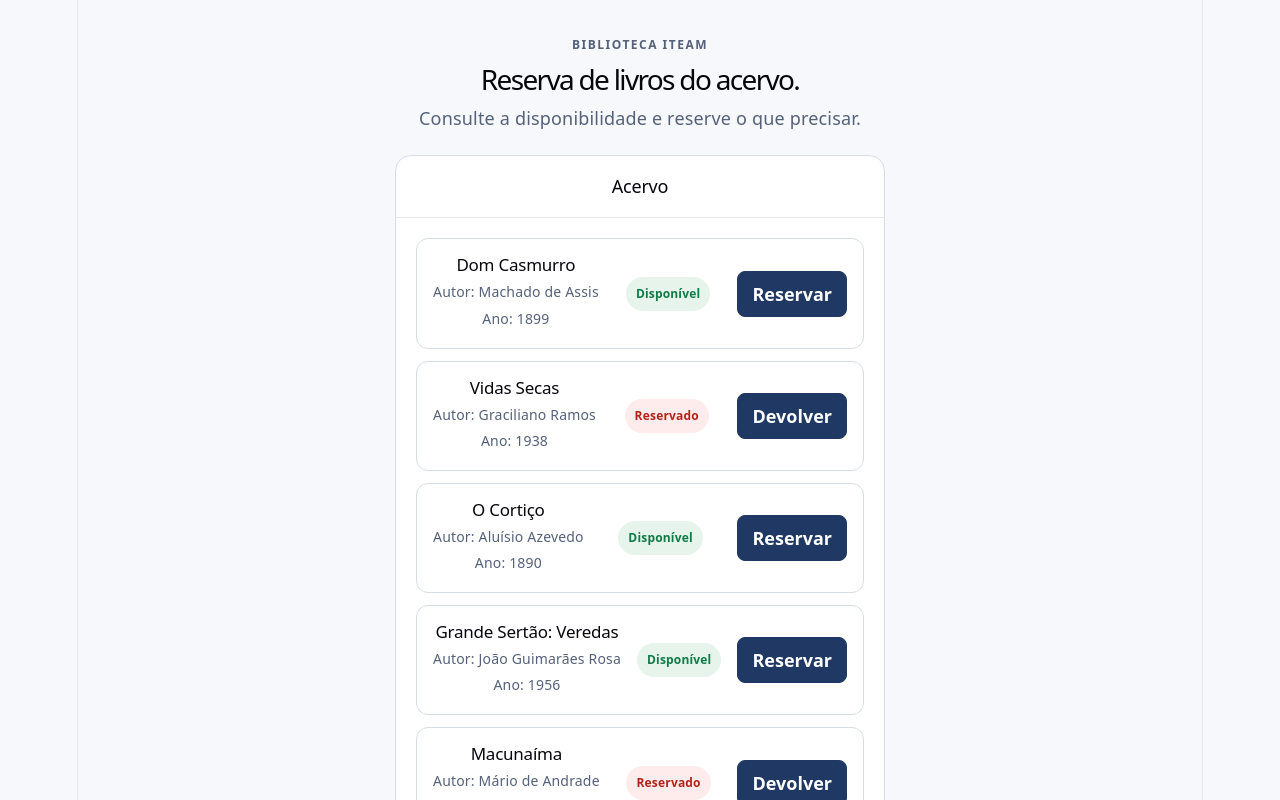
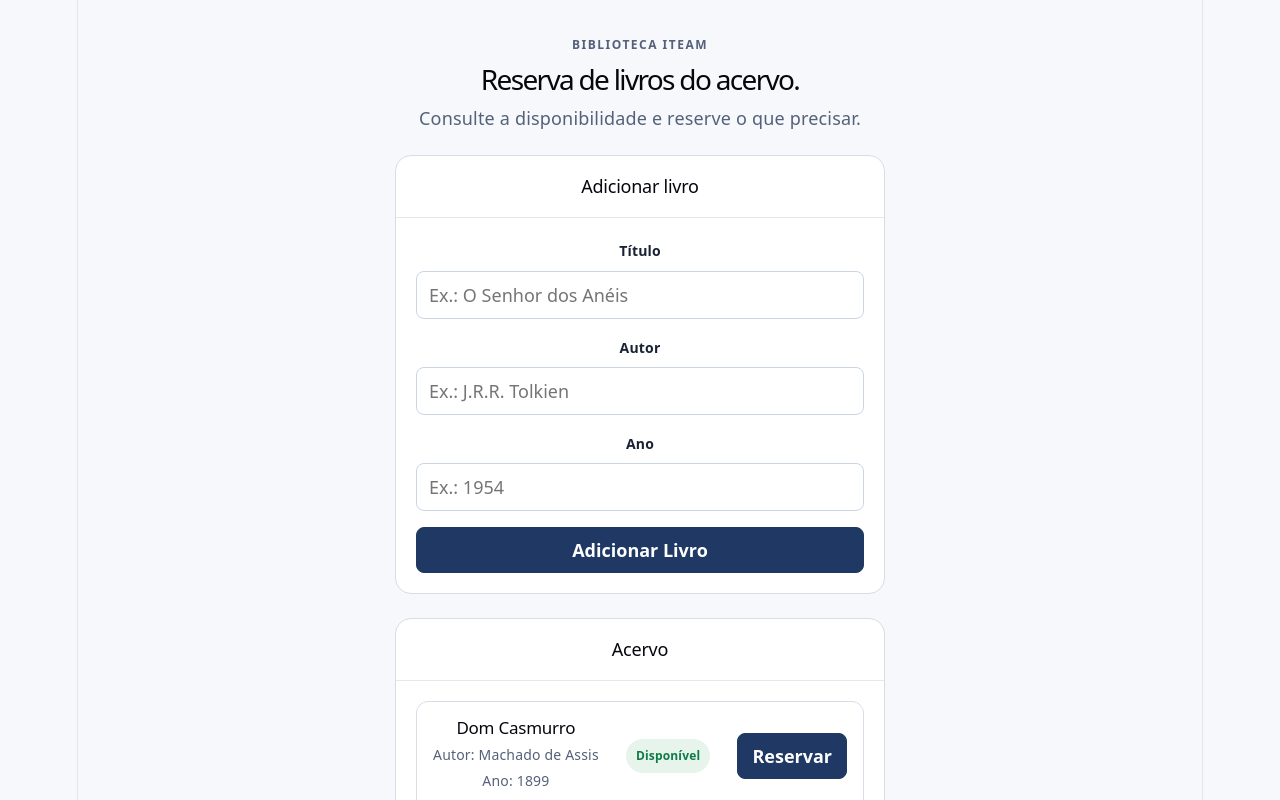
Before and after one commit to Rafael-C-Senger/reserva-biblioteca-rafael-senger, a React (Vite) app: page / in a window 1280 px wide. Shown: the top 800 px of the page. Built offline with nearby package versions, Linux system fonts and the light colour scheme.

Commit message:
feat: adiciona formulario de cadastro de livros

```diff
--- a/src/App.jsx
+++ b/src/App.jsx
@@ -3,6 +3,7 @@
 import { useState } from "react";
 import BookList from "./components/BookList";
 import Panel from "./components/Panel";
+import BookForm from "./components/BookForm";
 
 export default function App() {
   const [bookList, setBookList] = useState(books);
@@ -24,7 +25,13 @@
         <h1>Reserva de livros do acervo.</h1>
         <p>Consulte a disponibilidade e reserve o que precisar.</p>
       </header>
-
+      <Panel title="Adicionar livro">
+        <BookForm
+          onAddBook={(newBook) =>
+            setBookList((currentBooks) =>
+              [...currentBooks, newBook])}
+        />
+      </Panel>
       <Panel title="Acervo">
         <BookList
           books={bookList}
--- /dev/null
+++ b/src/components/BookForm.jsx
@@ -0,0 +1,80 @@
+import { useState } from "react";
+
+export default function BookForm( { onAddBook }) {
+    const [form, setForm] = useState({ title: "", author: "", year:  ""});
+    const [error, setError] = useState("");
+
+    function handleChange(event) {
+        const { name, value } = event.target;
+
+        setForm((currentForm) => ({
+            ...currentForm,
+            [name]: value,
+        }));
+    }
+
+    function handleSubmit(event) {
+        event.preventDefault();
+
+        const title = form.title.trim();
+        const author = form.author.trim();
+        const year = form.year.trim();
+
+        if (!title || !author || !year) {
+            setError("Por favor, preencha todos os campos.");
+            return;
+        }
+
+        onAddBook({
+            id: crypto.randomUUID(),
+            title,
+            author,
+            year,
+            available: true,
+        });
+
+        setForm({ title: "", author: "", year: "" });
+        setError("");
+    }
+
+    return (
+        <form className="book-form" onSubmit={handleSubmit}>
+            <div className="field">
+                <label htmlFor="title">Título</label>
+                <input
+                    id="title"
+                    name="title"
+                    value={form.title}
+                    onChange={handleChange}
+                    placeholder="Ex.: O Senhor dos Anéis"
+                />
+            </div>
+
+            <div className="field">
+                <label htmlFor="author">Autor</label>
+                <input
+                    id="author"
+                    name="author"
+                    value={form.author}
+                    onChange={handleChange}
+                    placeholder="Ex.: J.R.R. Tolkien"
+                />
+            </div>
+
+            <div className="field">
+                <label htmlFor="year">Ano</label>
+                <input
+                    id="year"
+                    name="year"
+                    value={form.year}
+                    onChange={handleChange}
+                    placeholder="Ex.: 1954"
+                />
+            </div>
+
+            {error && <p className="error">{error}</p>}
+
+            <button type="submit">Adicionar Livro</button>
+        </form>
+    );
+}
```
